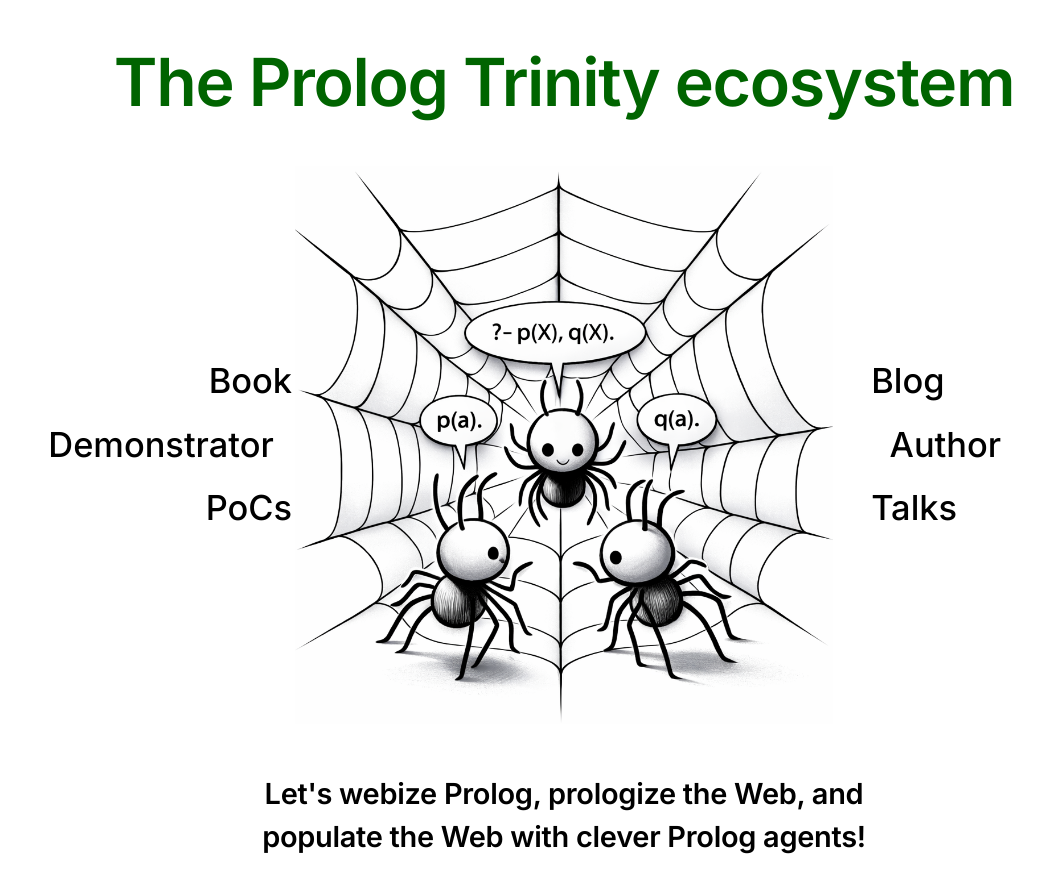
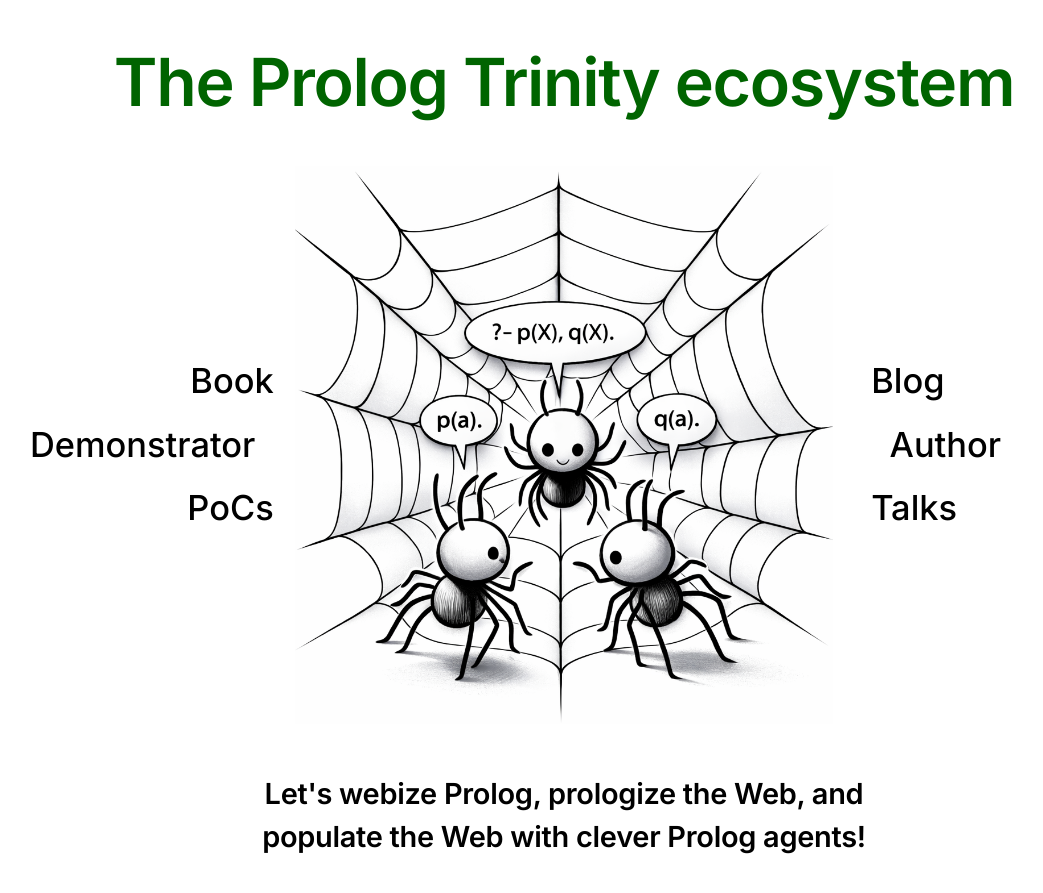
Before and after one commit to torbjornlager/book-project-home, a Jekyll site: the page index.html, which Jekyll copies as it is, in a window 1280 px wide. Shown: the top 893 px of the page, without its empty margins (76-1119 px from the left). Built offline with Jekyll 4.4.1, drawn with Linux system fonts in a browser that asks for light colours.

Commit message:
Update index.html

```diff
--- a/index.html
+++ b/index.html
@@ -206,7 +206,7 @@
     <section class="trinity-hero__nav" aria-label="Primary navigation">
       <nav class="trinity-hero__col trinity-hero__col--left" aria-label="Primary sections">
         <a class="trinity-link" href="book.html">Book</a>
-        <a class="trinity-link" href="https://n3.elfenbenstornet.se/portal">&nbsp;&nbsp;Demonstrator&nbsp;&nbsp;</a>
+        <a class="trinity-link" href="https://n3.elfenbenstornet.se/portal">Demonstrator&nbsp;&nbsp;</a>
         <a class="trinity-link" href="pocs.html">PoCs</a>
       </nav>
 
```
